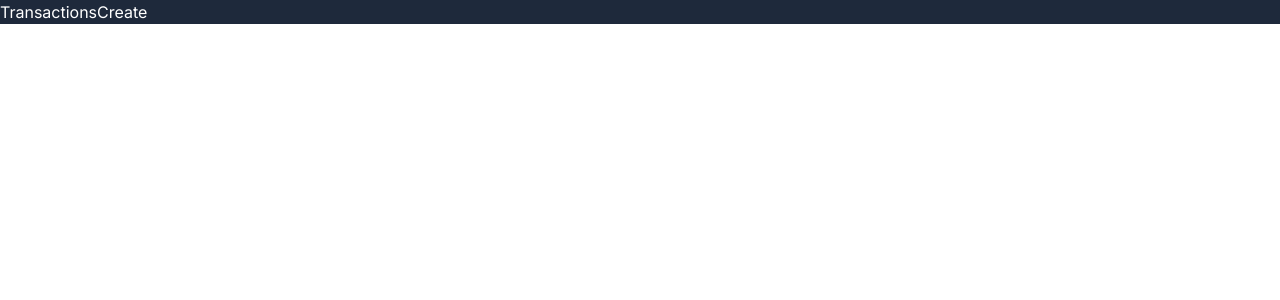
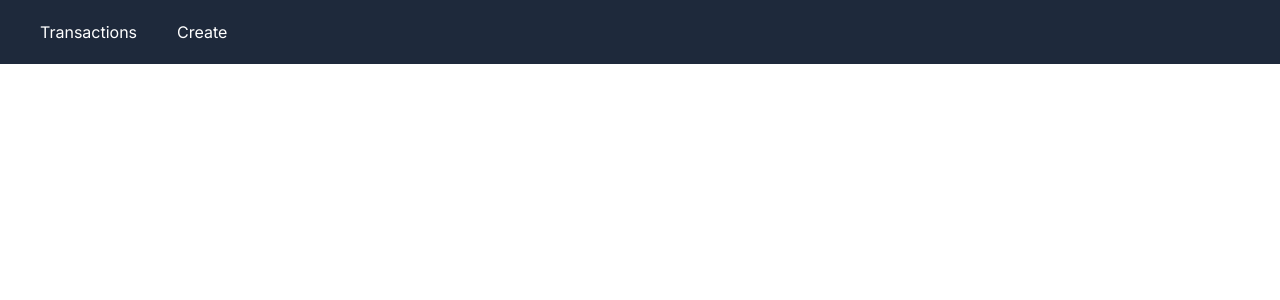
Before and after one commit to greg110902/NextJSCostSharing, a Next.js app: page / in a window 1280 px wide. Shown: the top 300 px of the page. Built offline with nearby package versions, Linux system fonts and the light colour scheme.

Commit message:
Added padding to buttons

```diff
--- a/app/components/navbar/NavBar.js
+++ b/app/components/navbar/NavBar.js
@@ -2,7 +2,7 @@ import NavButton from "./NavButton";
 
 export default function NavBar() {
   return (
-    <div className="flex bg-slate-800">
+    <div className="flex bg-slate-800 p-5">
       <NavButton name="Transactions" loc="/transactions" />
       <NavButton name="Create" loc="/create" />
     </div>
--- a/app/components/navbar/NavButton.js
+++ b/app/components/navbar/NavButton.js
@@ -1,7 +1,7 @@
 export default function NavButton({ name, loc }) {
   return (
     <div>
-      <a href={loc} className="text-white">
+      <a href={loc} className="text-white p-5">
         {name}
       </a>
     </div>
```
